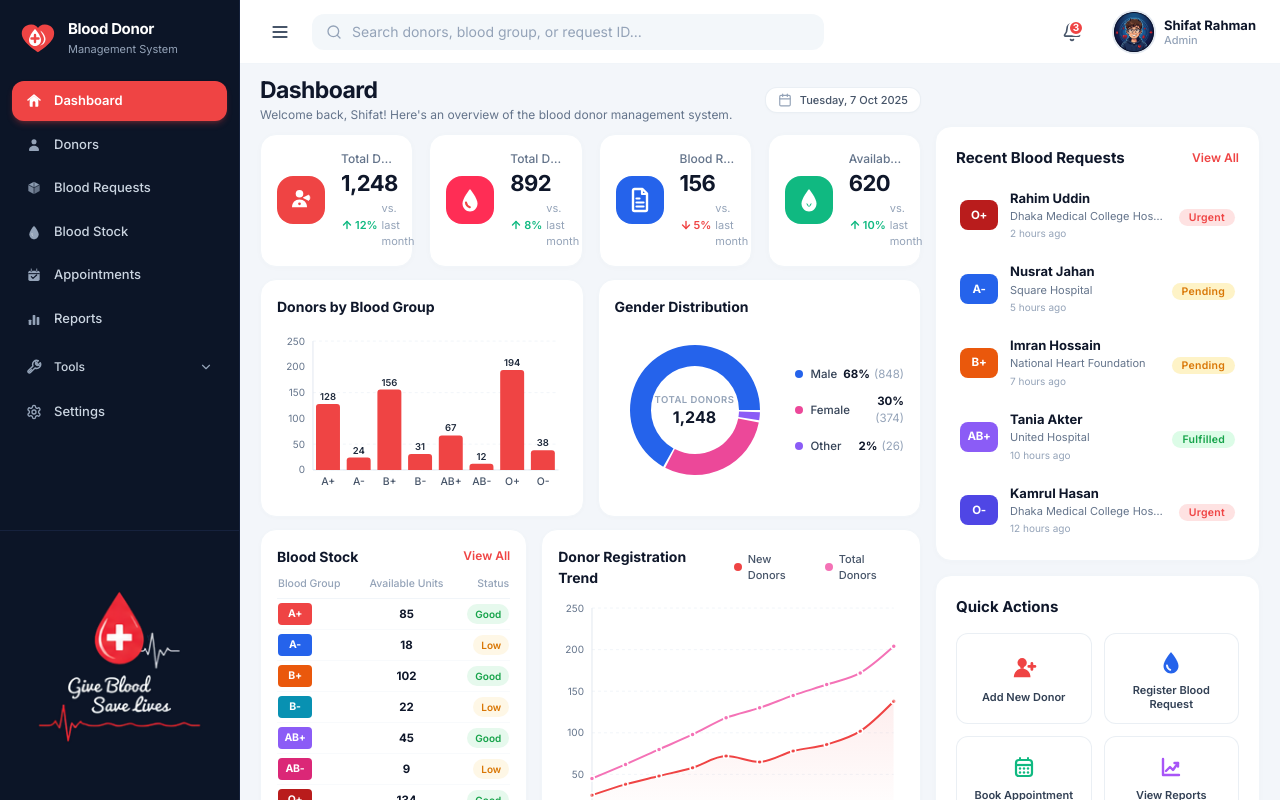
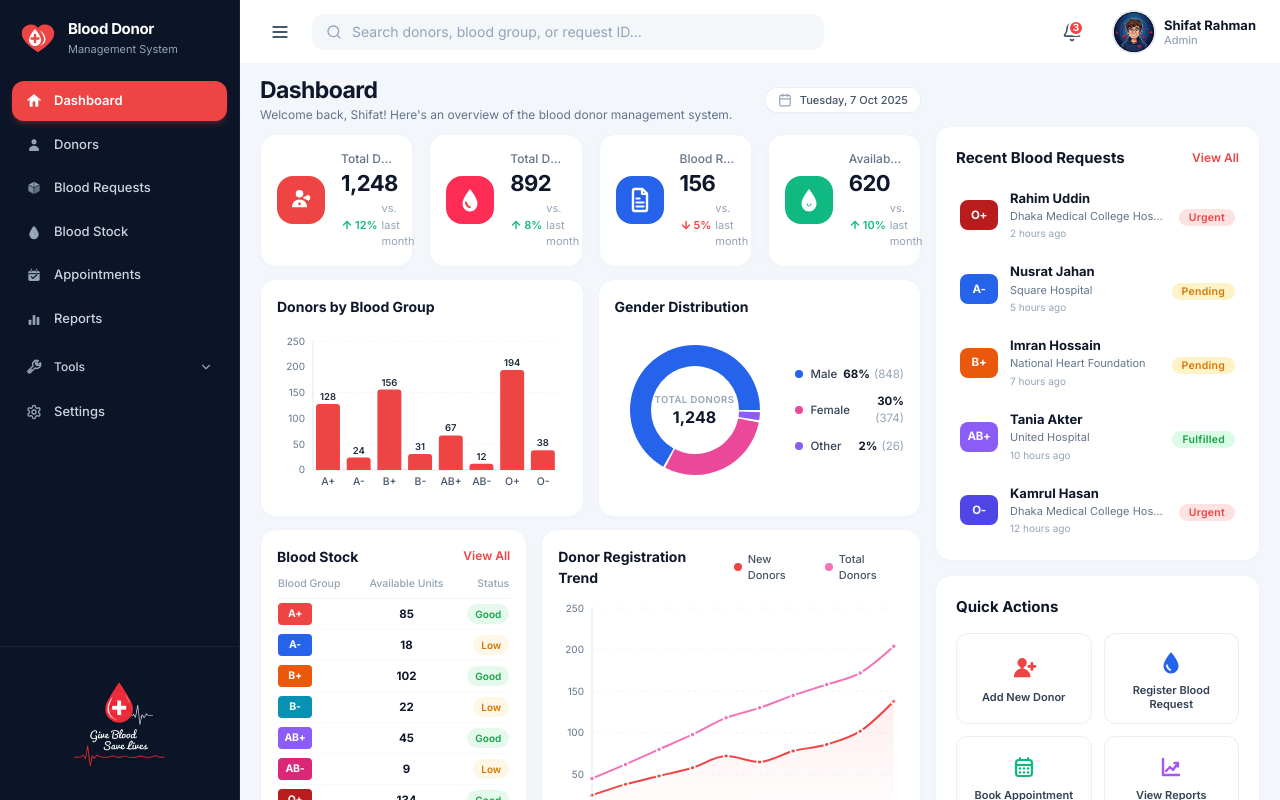
Before and after one commit to shoufiqrahmanshifat45/Blood-Donor-Management-System, a React (Vite) app: page / in a window 1280 px wide. Shown: the top 800 px of the page. Built offline with nearby package versions, Linux system fonts and the light colour scheme.

Commit message:
style: reduce Give Blood Save Lives logo size to free vertical space in sidebar

```diff
--- a/src/components/common/DashboardIcons.tsx
+++ b/src/components/common/DashboardIcons.tsx
@@ -198,12 +198,15 @@ export const AvailableUnitsStatIcon: React.FC<{ className?: string }> = ({ class
 );
 
 // 13. Give Blood Save Lives Section Component (Bottom of Sidebar)
-export const GiveBloodSaveLivesWidget: React.FC = () => (
-  <div className="px-3.5 py-4 mt-auto border-t border-[#16223d] relative overflow-hidden bg-[#0c1527] select-none flex flex-col items-center justify-center">
+export const GiveBloodSaveLivesWidget: React.FC<{ className?: string; imgClassName?: string }> = ({
+  className = "px-3 py-2.5 mt-auto border-t border-[#16223d] relative overflow-hidden bg-[#0c1527] select-none flex flex-col items-center justify-center",
+  imgClassName = "w-full max-w-[115px] h-auto object-contain pointer-events-none drop-shadow-sm transition-all"
+}) => (
+  <div className={className}>
     <img
       src={giveBloodSaveLivesImg}
       alt="Give Blood Save lives"
-      className="w-full max-w-[204px] h-auto object-contain pointer-events-none drop-shadow-sm"
+      className={imgClassName}
     />
   </div>
 );
```
